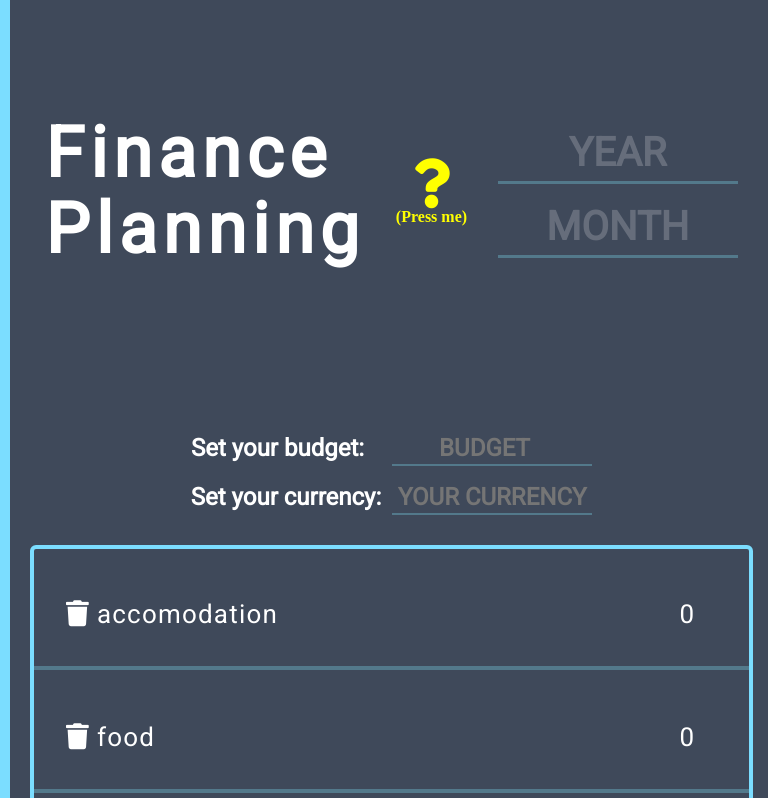
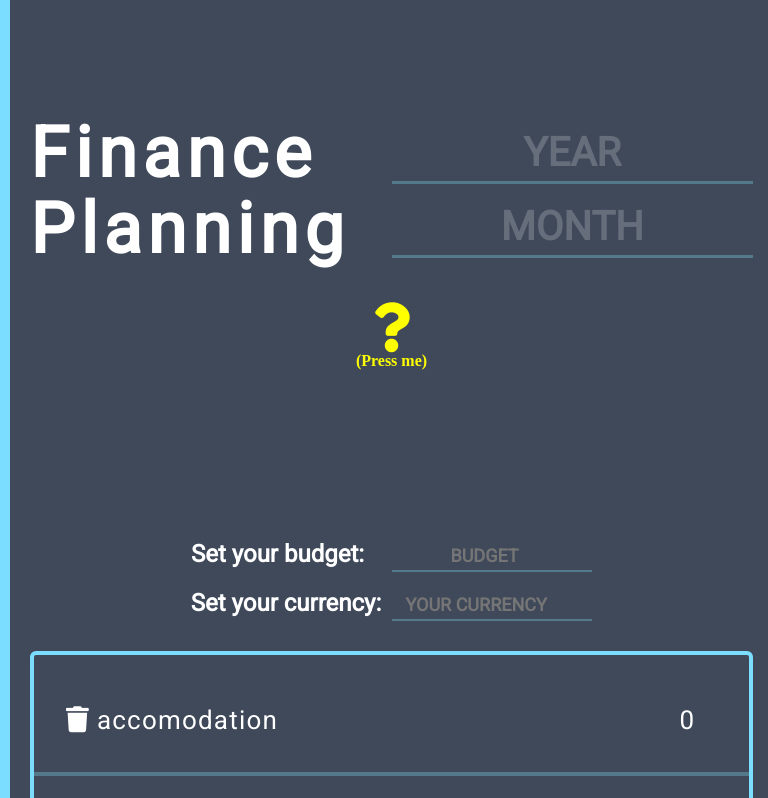
Before and after one commit to Cipriangr/finance-planning, a website: page index.html in a window 768 px wide. Shown: the top 798 px of the page. Drawn offline with nearby package versions, Linux system fonts and the light colour scheme.

Commit message:
added input options/added localstorage default key

```diff
--- a/app.js
+++ b/app.js
@@ -96,6 +96,7 @@ $(function () {
     $(this.parentElement).css('display', 'none');
   })
 
+  localStorage.setItem('items', JSON.stringify(activities));
   function newItem() {
     let valueToAdd;
     if(getNewItem.value.length > 2){
@@ -163,10 +164,10 @@ $(function () {
     //apoi voi face update la key
       if(storageValues.includes(itemData)){
         // storageValues.remove(itemData)
-        console.log(storageValues.indexOf(itemData))
+        // console.log(storageValues.indexOf(itemData))
         let theIndex = storageValues.indexOf(itemData)
         storageValues.splice(theIndex, 1)
-        console.log(storageValues)
+        // console.log(storageValues)
         localStorage.setItem('items', JSON.stringify(storageValues) )
       }
 
--- a/index.html
+++ b/index.html
@@ -5,6 +5,8 @@
   <meta charset="UTF-8">
   <meta http-equiv="X-UA-Compatible" content="IE=edge">
   <meta name="viewport" content="width=device-width, initial-scale=1.0">
+  <link rel="shortcut icon" href="/favicon.ico" type="image/x-icon">
+  <link rel="icon" href="/favicon.ico" type="image/x-icon">
   <link rel="stylesheet" href="style/style.css">
   <link rel="stylesheet" href="https://cdnjs.cloudflare.com/ajax/libs/font-awesome/5.15.3/css/all.min.css" integrity="sha512-iBBXm8fW90+nuLcSKlbmrPcLa0OT92xO1BIsZ+ywDWZCvqsWgccV3gFoRBv0z+8dLJgyAHIhR35VZc2oM/gI1w==" crossorigin="anonymous" referrerpolicy="no-referrer" />
   <title>Finance Planning</title>
@@ -43,8 +45,13 @@
       <label for="">Set your budget:
         <input class="budget" type="number" pattern="[^-,]+" min="0" step="1" placeholder="BUDGET" value="">
       </label>
-      <label class="currency-label" for="">Set your currency:
-        <input class="currency" type="text" placeholder="YOUR CURRENCY" value="" maxlength="3">
+      <label class="currency-label" for="currency">Set your currency:
+        <input class="currency" type="text" name="currency" list="suggestions" placeholder="YOUR CURRENCY" value="" maxlength="3">
+        <datalist id="suggestions">
+          <option value="EUR">
+          <option value="USD">
+          <option value="RON">
+        </datalist>
       </label>
     </div>
 
--- a/style/style.scss
+++ b/style/style.scss
@@ -63,7 +63,13 @@ h1,h2,h3,h4,h5,h6{
     display: flex;
     flex-direction: column;
     align-items: center;
-    @include breakpoint(medium) {
+    @media (min-width: 768px) and (max-width: 1023px) {
+      justify-content: space-around;
+      align-items: center;
+      flex-wrap: wrap;
+      flex-direction: row;
+    }
+    @include breakpoint(large) {
       justify-content: space-around;
       align-items: center;
       flex-direction: row;
@@ -72,6 +78,12 @@ h1,h2,h3,h4,h5,h6{
       }
     }
     .title{
+      @media (min-width: 768px) and (max-width: 1023px) {
+        flex: 0 0 50%;
+      }
+      @include breakpoint(large) {
+        max-width: 320px;
+      }
       h1{
         font: 900 50px/56px 'Roboto';
         letter-spacing: 3px;
@@ -79,7 +91,7 @@ h1,h2,h3,h4,h5,h6{
         @include breakpoint(medium) {
           font: 900 70px/76px 'Roboto';
           text-align: initial;
-          max-width: 320px;
+          // max-width: 320px;
           letter-spacing: 6px;
         }
       }
@@ -87,6 +99,16 @@ h1,h2,h3,h4,h5,h6{
     .about{
       display: flex;
       flex-direction: column;
+      margin: 20px 0;
+      @media (min-width: 768px) and (max-width: 1023px) {
+        flex: 0 0 100%;
+        order: 3;
+      }
+      @include breakpoint(large) {
+        margin: initial;
+        order: initial;
+        margin-top: initial;
+      }
       .fa-question{
         position: relative;
         font-size: 16px;
@@ -115,6 +137,7 @@ h1,h2,h3,h4,h5,h6{
         border-radius: 10px;
         @include breakpoint(medium) {
           max-width: 650px;
+          margin: 0 auto;
         }
         .close{
           float: right;
@@ -156,6 +179,12 @@ h1,h2,h3,h4,h5,h6{
     }
     .date{
       width: 250px;
+      @media (min-width: 768px) and (max-width: 1023px) {
+        flex: 0 0 50%;
+      }
+      @include breakpoint(large) {
+        width: 250px;
+      }
       h4{
         outline: none;
         text-align: center;
@@ -203,6 +232,9 @@ h1,h2,h3,h4,h5,h6{
         margin-left: 5px;
         max-width: 200px;
         text-transform: uppercase;
+        &::placeholder{
+          font: 600 18px/30px 'Roboto';
+        }
         &.budget{
           margin-bottom: 15px;
           position: relative;
```
Also changed, not shown: favicon.ico (added), style/style.css, 1 other file.
